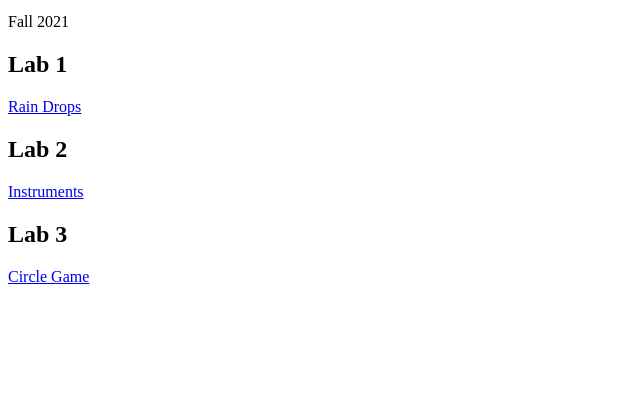
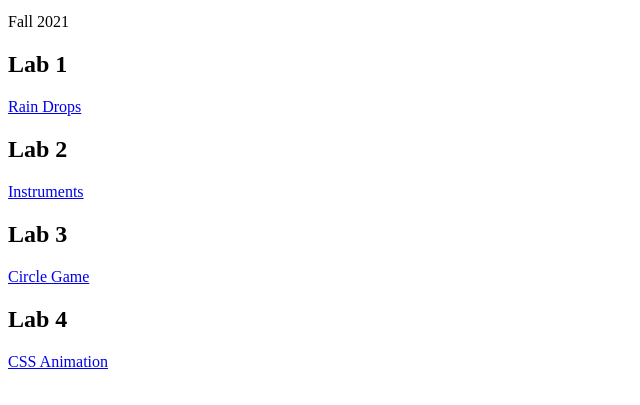
Before and after one commit to lilywebe/N320Fall2021, a plain HTML site: page index.html in a window 1280 px wide. Shown: the part 87-492 px from the top of the page, without its empty margins (0-640 px from the left). Drawn offline with Linux system fonts and the light colour scheme.

Commit message:
Update index.html

```diff
--- a/index.html
+++ b/index.html
@@ -13,5 +13,8 @@
 
 <h2>Lab 3</h2>
 <p> <a href="Labs/lab3/index.html">Circle Game</a></p>
+
+<h2>Lab 4</h2>
+<p> <a href="Labs/lab4/index.html">CSS Animation</a></p>
     </body>
 </html>
```
